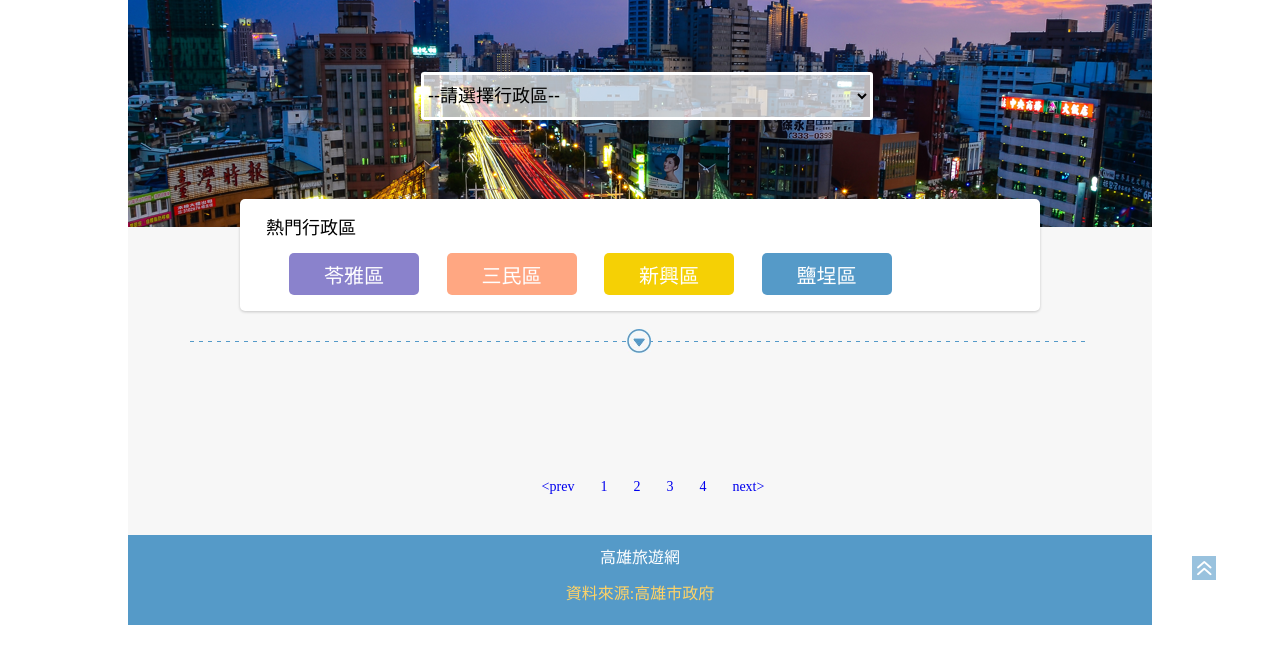
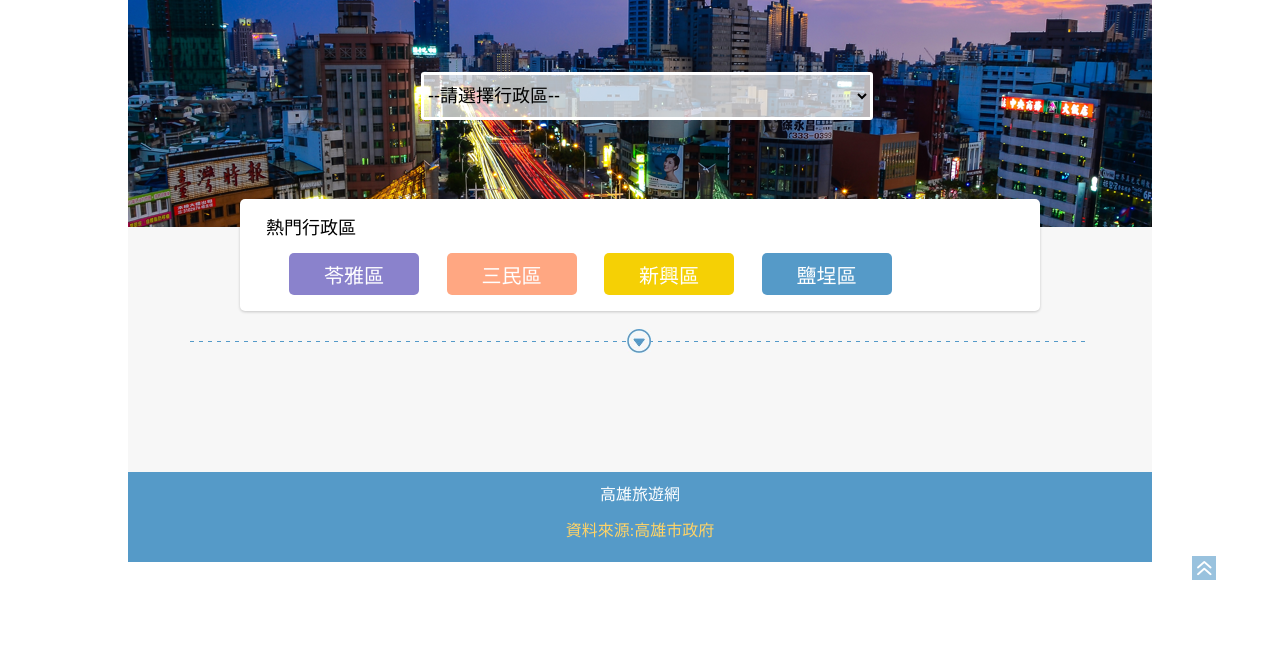
Before and after one commit to SwampyLin/-, a plain HTML site: page index.html in a window 1280 px wide. Shown: the part 153-800 px from the top of the page. Drawn offline with Linux system fonts and the light colour scheme; no server answers.

Commit message:
rename  pagination

```diff
--- a/kao.html
+++ b/index.html
@@ -70,19 +70,6 @@
       <h2 class="block"></h2>
       <ul class="detail">
       </ul>
-      <nav aria-label="page">
-        <ul class="pagination">
-          <li class="page-item-disable"><a href="#" class="page-link" aria-label="Previous" tabindex="-1"
-              aria-disabled="true">
-              &lt;prev</a>
-          </li>
-          <li class="page-item-active" aria-current="page"><a href="#" class="page-link">1</a></li>
-          <li class="page-item"><a href="#" class="page-link">2</a></li>
-          <li class="page-item"><a href="#" class="page-link">3</a></li>
-          <li class="page-item"><a href="#" class="page-link">4</a></li>
-          <li class="page-item"><a href="#" class="page-link" aria-label="Next">next&gt;</a></li>
-        </ul>
-      </nav>
     </div>
     <a href="#title" class="goTop"><img src="img/kao/btn_goTop.png" alt="goTop"></a>
     <footer>
```
